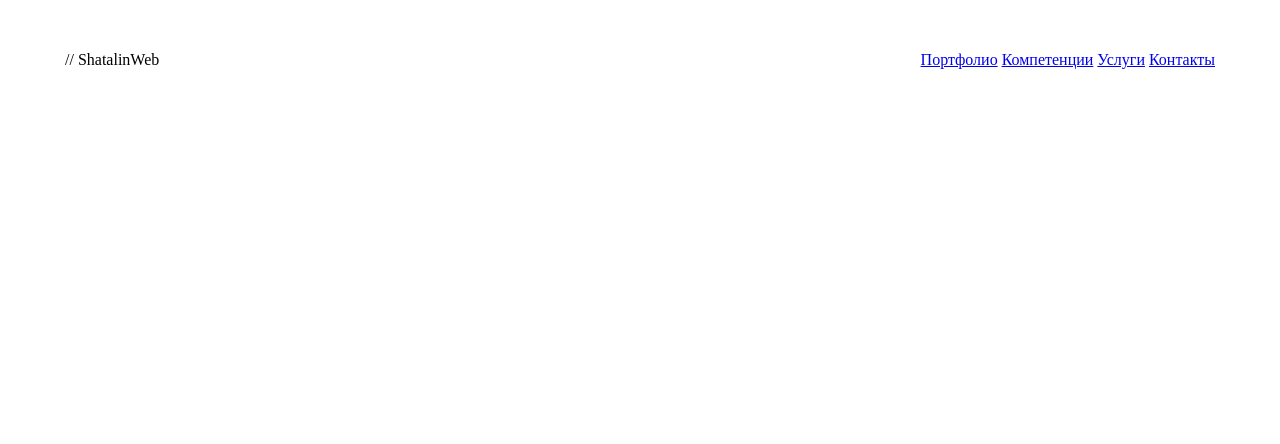
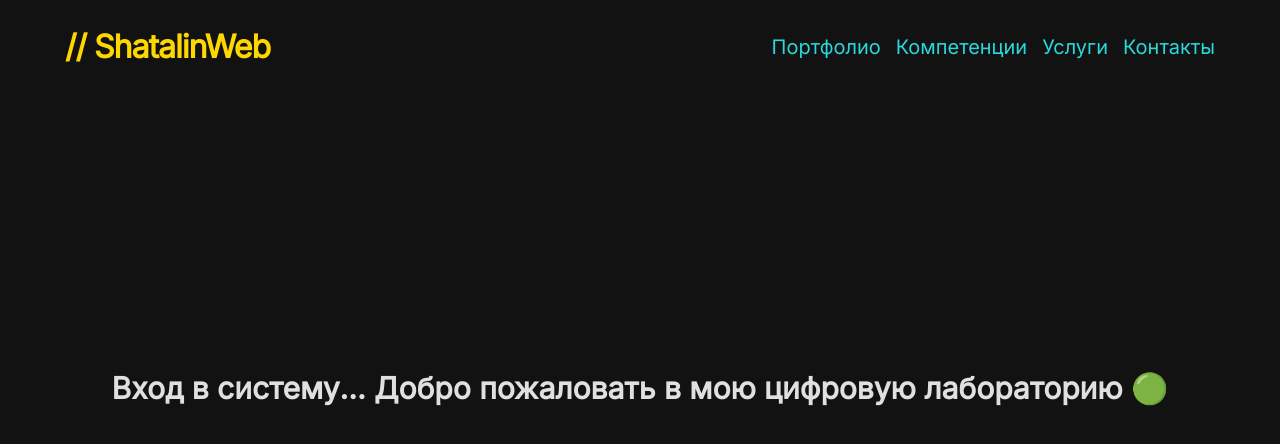
Before and after one commit to dmitriyShatalin19/shatalinWeb, a plain HTML site: page index.html in a window 1280 px wide. Drawn offline with Linux system fonts and the light colour scheme.

Commit message:
сделал heder без адаптива

```diff
--- a/css/reset.css
+++ b/css/reset.css
@@ -0,0 +1,89 @@
+/* Reset and base styles  */
+* {
+	padding: 0px;
+	margin: 0px;
+	border: none;
+}
+
+*,
+*::before,
+*::after {
+	box-sizing: border-box;
+}
+
+/* Links */
+
+a, a:link, a:visited  {
+    text-decoration: none;
+}
+
+a:hover  {
+    text-decoration: none;
+}
+
+/* Common */
+
+aside, nav, footer, header, section, main {
+	display: block;
+}
+
+h1, h2, h3, h4, h5, h6, p {
+    font-size: inherit;
+	font-weight: inherit;
+}
+
+ul, ul li {
+	list-style: none;
+}
+
+img {
+	vertical-align: top;
+}
+
+img, svg {
+	max-width: 100%;
+	height: auto;
+}
+
+address {
+  font-style: normal;
+}
+
+/* Form */
+
+input, textarea, button, select {
+	font-family: inherit;
+    font-size: inherit;
+    color: inherit;
+    background-color: transparent;
+}
+
+input::-ms-clear {
+	display: none;
+}
+
+button, input[type="submit"] {
+    display: inline-block;
+    box-shadow: none;
+    background-color: transparent;
+    background: none;
+    cursor: pointer;
+}
+
+input:focus, input:active,
+button:focus, button:active {
+    outline: none;
+}
+
+button::-moz-focus-inner {
+	padding: 0;
+	border: 0;
+}
+
+label {
+	cursor: pointer;
+}
+
+legend {
+	display: block;
+}
--- a/css/style.css
+++ b/css/style.css
@@ -1,21 +1,32 @@
 .inter-uniquifier {
     font-family: "Inter", sans-serif;
-    font-optical-sizing: auto;
     font-weight: 400;
-    font-style: normal;
 }
 header {
     width: 100%;
-    height: 100%;
+    height: 100vh;
+    background-color: #121212;
 }
 .header-content {
     width: 1150px;
     margin: auto;
     padding-top: 27px;
 }
+.logo {
+    font-family: "Inter", sans-serif;
+    font-weight: 700;
+    font-size: 32px;
+    letter-spacing: -1px;
+    color: #FFD700;
+}
 .header-wrapper {
     display: flex;
     justify-content: space-between;
+    align-items: center;
+}
+.header-navbar_menu {
+    display: flex;
+    gap: 15px;
 }
 .header-navbar_menu {
     list-style: none;
@@ -23,3 +34,23 @@ header {
 .header-menu_item {
     display: inline;
 }
+.header-menu_item a {
+    font-family: "Inter", sans-serif;
+    font-weight: 400;
+    font-size: 20px;
+    text-decoration: none;
+    color: #29D8DB;
+}
+.code-intro {
+    display: flex;
+    justify-content: center;
+    align-items: center;
+    padding-top: 300px;
+}
+.code-intro p {
+    font-family: "Inter", sans-serif;
+    font-weight: 700;
+    font-size: 30px;
+    line-height: 44px;
+    color: #E0E0E0;
+}
--- a/index.html
+++ b/index.html
@@ -24,6 +24,9 @@
                    </ul>
                 </nav>
             </div>
+            <div class="code-intro">
+                <p>Вход в систему... Добро пожаловать в мою цифровую лабораторию 🟢</p>
+            </div>
         </div>
     </header>
 </body>
```
